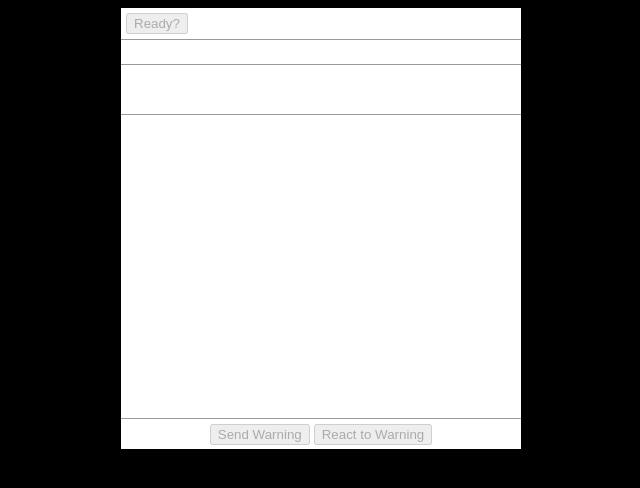
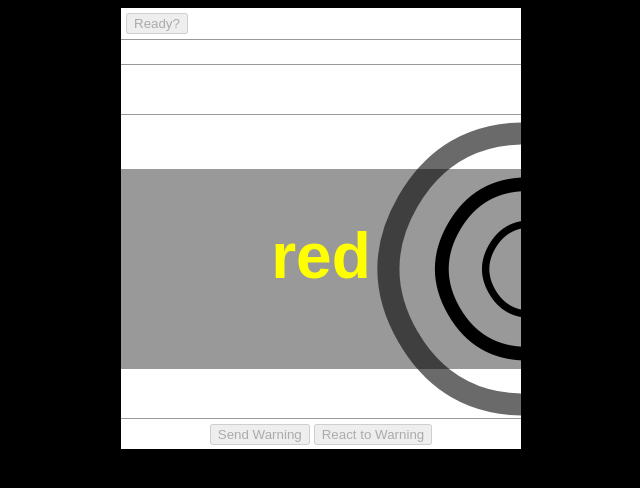
Before and after one commit to BenjaminWFox/certified-js13k, a website: page public/index.html in a window 1280 px wide. Shown: the whole page, without its empty margins (319-959 px from the left). Drawn offline with nearby package versions, Linux system fonts and the light colour scheme.

Commit message:
Add animation method for train noise visual

```diff
--- a/public/client.js
+++ b/public/client.js
@@ -163,20 +163,37 @@
         minigame = document.getElementById("game");
         disableButtons();
         bind();
+        lineGame();
     }
 
     window.addEventListener("load", init, false);
 
     function lineGame() {
         const colors = ['red', 'orange', 'yellow', 'green', 'blue', 'white'];
+        const trainNoiseEl = document.createElement('div');
+        const arc1 = document.createElement('div');
+        const arc2 = document.createElement('div');
+        const arc3 = document.createElement('div');
         const textBlock = document.createElement('div');
         const answerLimit = 2000;
         let hasChallenge = false;
+        let train = undefined;
         let answer = undefined;
         let spawnedAt = undefined;
 
         textBlock.classList.add('textblock');
         game.appendChild(textBlock);
+
+        trainNoiseEl.classList.add('trainwarning');
+        arc1.classList.add('arc', 'arc1');
+        arc2.classList.add('arc', 'arc2');
+        arc3.classList.add('arc', 'arc3');
+        arc1.innerHTML = '&#9697;';
+        arc2.innerHTML = '&#9697;';
+        arc3.innerHTML = '&#9697;';
+        trainNoiseEl.appendChild(arc1);
+        trainNoiseEl.appendChild(arc2);
+        trainNoiseEl.appendChild(arc3);
 
         window.onkeydown = function(e) {
             const kc = e.keyCode;
@@ -196,6 +213,50 @@
                     resetChallenge();
                 }
             }
+        }
+
+        class Train {
+            constructor(element, parent) {
+                this.element = element;
+                this.parent = parent;
+                this.spawnedAt = Date.now();
+                this.a1 = this.element.childNodes[0]
+                this.a2 = this.element.childNodes[1]
+                this.a3 = this.element.childNodes[2]
+                this.arcs = [this.a1, this.a2, this.a3];
+                this.allVisible = false;
+
+                console.log(this.element.childNodes);
+
+                this.append();
+            }
+
+            append() {
+                this.parent.appendChild(this.element);
+            }
+
+            delete() {
+                this.arcs.forEach(arc => {
+                    arc.style.opacity = 0;
+                })
+                this.parent.removeChild(this.element);
+            }
+
+            move() {
+                let processedArcs = 0
+                for(let i=0;i<this.arcs.length;i++) {
+                    if(this.arcs[i].style.opacity < 1) {
+                        this.arcs[i].style.opacity = Number(this.arcs[i].style.opacity) + .02;
+                        break;
+                    }
+                    ++processedArcs;
+                }
+                if(!this.allvisible && processedArcs === this.arcs.length) {
+                    console.log('ALL VISIBLE');
+                    this.allVisible = true;
+                }
+            }
+
         }
 
         spawnChallenge();
@@ -218,8 +279,9 @@
         }
 
         function spawnChallenge() {
-            const doSpawn = Math.floor(Math.random() * 50) + 1;
-            if(doSpawn === 25 && !hasChallenge) {
+            const doSpawnText = Math.floor(Math.random() * 50) + 1;
+            const doSpawnTrain = Math.floor(Math.random() * 100) + 1;
+            if(doSpawnText === 25 && !hasChallenge) {
                 const idxText = Math.floor(Math.random() * 6);
                 let idxColor = idxText;
 
@@ -240,6 +302,17 @@
             if(hasChallenge && spawnedAt + answerLimit < Date.now()) {
                 failChallenge();
                 resetChallenge();
+            }
+            if(!train && doSpawnTrain === 50) {
+                console.log('Make train!');
+                train = new Train(trainNoiseEl, minigame);
+            } else if (train) {
+                train.move();
+                if(train.allVisible) {
+                    console.log('OH NOT TRAIN IS HERE!', train);
+                    train.delete();
+                    train = undefined;
+                }
             }
             setTimeout(spawnChallenge, 25);
         }
@@ -392,8 +465,6 @@
             setLeft() {
                 this.element.style.left = `${this.left}px`
             }
-
-
        }
 
         spawnChallenge();
--- a/public/index.html
+++ b/public/index.html
@@ -57,6 +57,7 @@ body {
     position: absolute;
     top: 50%;
     transform: translateY(-50%);
+    z-index: 5;
 }
 .blue {
     color: blue;
@@ -106,6 +107,34 @@ body {
     top: 0;
     position: absolute;
 }
+.trainwarning {
+    position: absolute;
+    width: 400px;
+    height: 300px;
+    top: 0;
+    right: -90px;
+    transform: rotateZ(90deg);
+    transform-origin: center center;
+    z-index: 10;
+}
+.arc {
+    position: relative;
+    opacity: 0;
+}
+.arc1 {
+    font-size: 2em;
+    transform: scale(4);
+}
+.arc2 {
+    font-size: 3em;
+    transform: scale(5);
+    top: -55px;
+}
+.arc3 {
+    font-size: 4em;
+    transform: scale(6);
+    top: -125px;
+}
 </style>
 </head>
 <body>
@@ -119,7 +148,6 @@ body {
     <div id="timer"></div>
     <div id="message"></div>
     <div id="game" class="game" style="text-align:center">
-
     </div>
     <div class="buttons">
         <button class="warn" data-action="warning">Send Warning</button>
```
